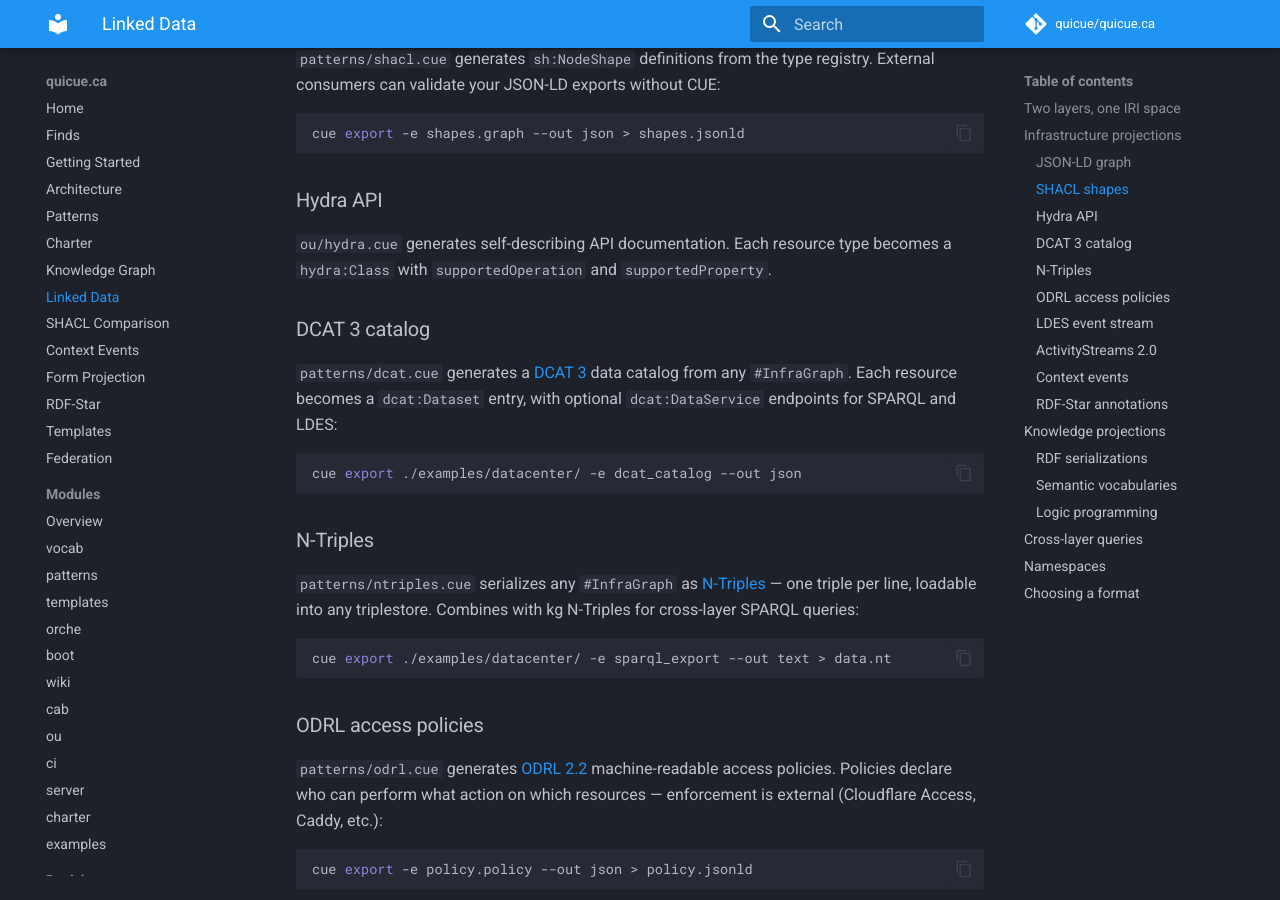
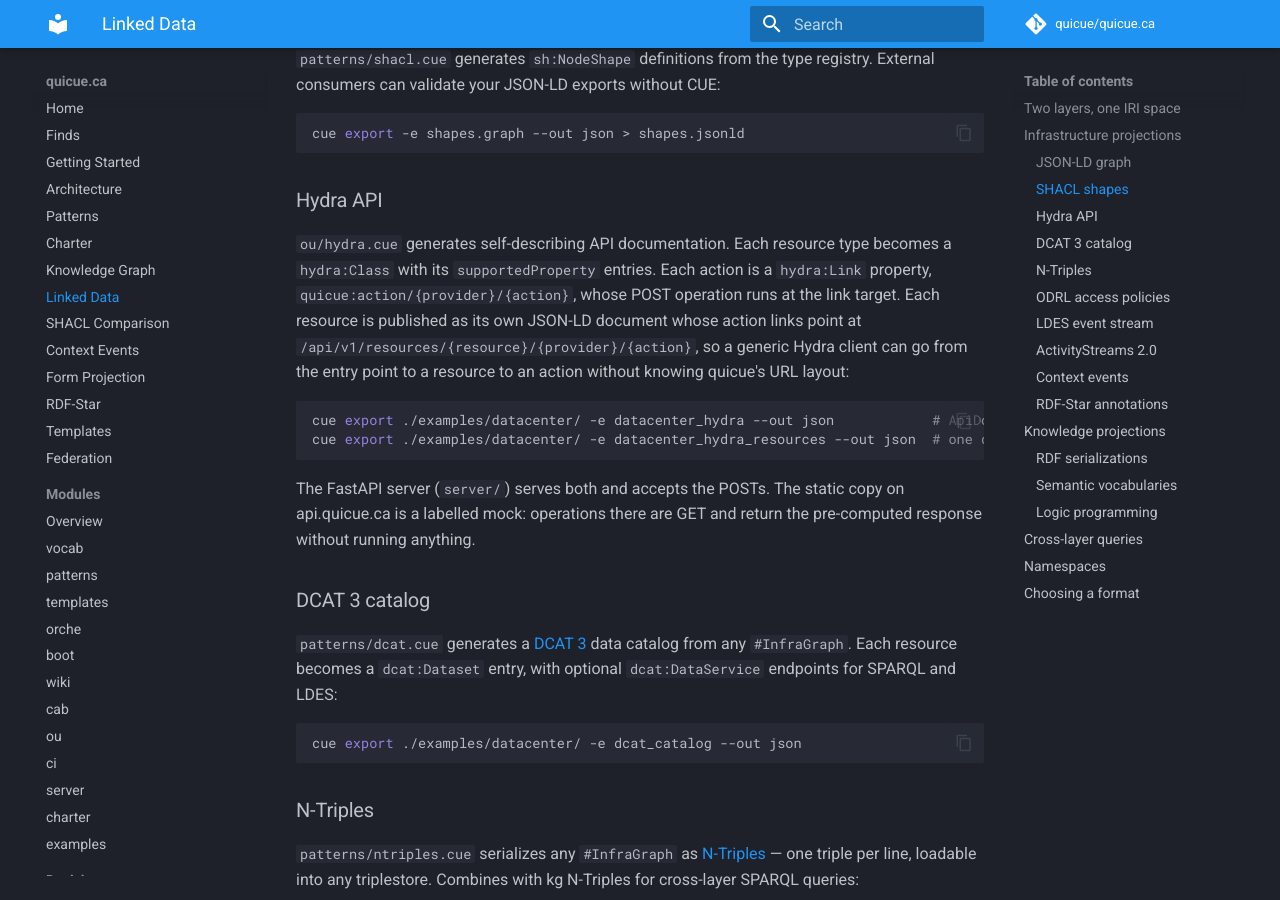
Before and after one commit to quicue/quicue.ca, an MkDocs documentation site: the page built from docs/linked-data.md, in a window 1280 px wide and 900 px high, scrolled down 1303 px. Built offline with MkDocs 1.6.1 and Material for MkDocs 9.7.7, drawn with Linux system fonts in a browser that asks for light colours; comment, search, counter and statistics services are not loaded.

Commit message:
Describe the Hydra model in the linked-data docs and wiki
docs/linked-data.md and the wiki said each resource type becomes a
hydra:Class with supportedOperation entries, which was not what
ou/hydra.cue produced and is not what it produces now. Describe the
classes per type, the action link properties, the per-resource documents
and the static mock.

````diff
--- a/docs/linked-data.md
+++ b/docs/linked-data.md
@@ -57,7 +57,14 @@ cue export -e shapes.graph --out json > shapes.jsonld
 
 ### Hydra API
 
-`ou/hydra.cue` generates self-describing API documentation. Each resource type becomes a `hydra:Class` with `supportedOperation` and `supportedProperty`.
+`ou/hydra.cue` generates self-describing API documentation. Each resource type becomes a `hydra:Class` with its `supportedProperty` entries. Each action is a `hydra:Link` property, `quicue:action/{provider}/{action}`, whose POST operation runs at the link target. Each resource is published as its own JSON-LD document whose action links point at `/api/v1/resources/{resource}/{provider}/{action}`, so a generic Hydra client can go from the entry point to a resource to an action without knowing quicue's URL layout:
+
+```bash
+cue export ./examples/datacenter/ -e datacenter_hydra --out json            # ApiDocumentation
+cue export ./examples/datacenter/ -e datacenter_hydra_resources --out json  # one document per resource
+```
+
+The FastAPI server (`server/`) serves both and accepts the POSTs. The static copy on api.quicue.ca is a labelled mock: operations there are GET and return the pre-computed response without running anything.
 
 ### DCAT 3 catalog
 
````
Also changed, not shown: 1 other file.
